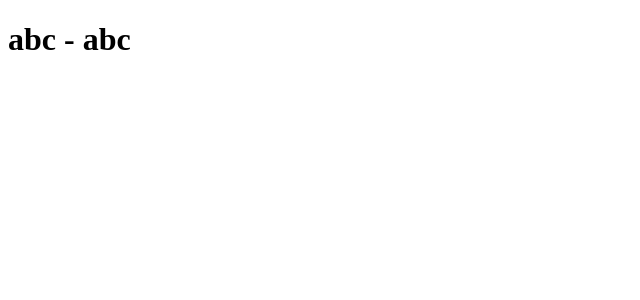
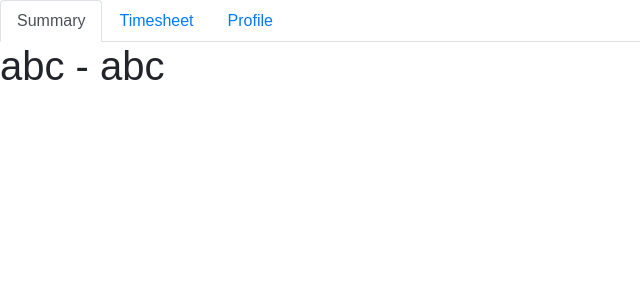
Before and after one commit to Emloyee-management/Timesheet-management-frontend, a React (Create React App) app: page /home in a window 1280 px wide. Shown: the top 300 px of the page, without its empty margins (0-640 px from the left). Built offline with nearby package versions, Linux system fonts and the light colour scheme.

Commit message:
finished the default homepage (2). The user can view the summary, time sheet, and profile modules by clicking tab

```diff
--- a/package.json
+++ b/package.json
@@ -11,14 +11,16 @@
     "@types/react": "^16.9.46",
     "@types/react-dom": "^16.9.8",
     "@types/react-router-dom": "^5.1.5",
+    "bootstrap": "^4.5.2",
     "node-sass": "^4.14.1",
     "react": "^16.13.1",
+    "react-bootstrap": "^1.3.0",
     "react-dom": "^16.13.1",
     "react-redux": "^7.2.1",
     "react-router-dom": "^5.2.0",
     "react-scripts": "3.4.3",
     "redux-thunk": "^2.3.0",
-    "typescript": "^3.7.5"
+    "typescript": "^3.9.7"
   },
   "scripts": {
     "start": "react-scripts start",
--- a/src/App.scss
+++ b/src/App.scss
@@ -1,4 +1,5 @@
 @import url("https://fonts.googleapis.com/css2?family=Roboto&display=swap");
+@import "~bootstrap/scss/bootstrap";
 
 $size__font--large: 36px;
 $size__font--regular: 18px;
@@ -86,3 +87,6 @@ p {
     color: $color--grey--light;
   }
 }
+
+@import './containers/LoginPage/style.scss';
+@import './containers/HomePage/style.scss';
--- a/src/App.tsx
+++ b/src/App.tsx
@@ -2,6 +2,7 @@ import React from "react";
 import RootRouter from "./RootRouter";
 import { Provider } from "react-redux";
 import store from "../src/store";
+import './App.scss';
 
 function App() {
   return (
--- a/src/RootRouter.tsx
+++ b/src/RootRouter.tsx
@@ -2,6 +2,8 @@ import React from "react";
 
 import { BrowserRouter, Route, Switch, Redirect } from "react-router-dom";
 import TemplatePage from "./containers/TemplatePage";
+import HomePage from "./containers/HomePage";
+import LoginPage from "./containers/LoginPage";
 
 type IRoutRouterProps = {};
 
@@ -18,7 +20,9 @@ class RootRouter extends React.Component<IRoutRouterProps, IRoutRouterState> {
     return (
       <BrowserRouter>
         <Switch>
-          <Route path="/" component={TemplatePage} />
+          <Route path="/template" component={TemplatePage} />
+          <Route path="/home" component={HomePage}/>
+          <Route path="/login" component={LoginPage}/>
         </Switch>
       </BrowserRouter>
     );
--- /dev/null
+++ b/src/containers/HomePage/index.tsx
@@ -0,0 +1,65 @@
+import React from "react";
+import { connect } from "react-redux";
+import { RouteComponentProps, withRouter } from "react-router-dom";
+import { bindActionCreators } from "redux";
+import { IStoreState } from "../../store/reducers";
+import { DispatchFunction } from "../../store";
+import { login } from "../../store/actions/session";
+import { Tabs, Tab } from 'react-bootstrap';
+import TemplatePage from "../TemplatePage";
+
+const mapStateToProps = (state: IStoreState) => ({ session: state.session });
+
+const mapDispatchToProps = (dispatch: DispatchFunction) =>
+  bindActionCreators({ login }, dispatch);
+
+type ITemplatePageProps = ReturnType<typeof mapStateToProps> &
+  ReturnType<typeof mapDispatchToProps> &
+  RouteComponentProps;
+
+const initialState = {
+    activeTab:"summary"
+};
+
+type ITemplatePageState = typeof initialState;
+
+class HomePage extends React.Component<
+  ITemplatePageProps,
+  ITemplatePageState
+> {
+  constructor(props: ITemplatePageProps) {
+    super(props);
+    this.state = initialState;
+  }
+
+  handleSelect = (selectedTab:any) =>{
+    // The active tab must be set into the state so that
+    // the Tabs component knows about the change and re-renders.
+    this.setState({
+      activeTab: selectedTab
+    });
+  }
+
+  render() {
+    return (
+      <>
+      <Tabs  activeKey={this.state.activeTab} onSelect={this.handleSelect}>
+      <Tab eventKey="summary" title="Summary">
+        <TemplatePage/>
+      </Tab>
+      <Tab eventKey="timesheet" title="Timesheet">
+        Timesheet
+      </Tab>
+
+      <Tab eventKey="profile" title="Profile">
+        Profile
+      </Tab>
+    </Tabs>
+      </>
+    );
+  }
+}
+
+export default withRouter(
+  connect(mapStateToProps, mapDispatchToProps)(HomePage)
+);
--- /dev/null
+++ b/src/containers/LoginPage/index.tsx
@@ -0,0 +1,53 @@
+import React from "react";
+import { connect } from "react-redux";
+import { RouteComponentProps, withRouter } from "react-router-dom";
+import { bindActionCreators } from "redux";
+import { IStoreState } from "../../store/reducers";
+import { DispatchFunction } from "../../store";
+import { login } from "../../store/actions/session";
+import TemplatePage from "../TemplatePage";
+
+const mapStateToProps = (state: IStoreState) => ({ session: state.session });
+
+const mapDispatchToProps = (dispatch: DispatchFunction) =>
+  bindActionCreators({ login }, dispatch);
+
+type ITemplatePageProps = ReturnType<typeof mapStateToProps> &
+  ReturnType<typeof mapDispatchToProps> &
+  RouteComponentProps;
+
+const initialState = {
+    activeTab:1
+};
+
+type ITemplatePageState = typeof initialState;
+
+class LoginPage extends React.Component<
+  ITemplatePageProps,
+  ITemplatePageState
+> {
+  constructor(props: ITemplatePageProps) {
+    super(props);
+    this.state = initialState;
+  }
+
+  handleSelect = (selectedTab:any) =>{
+    // The active tab must be set into the state so that
+    // the Tabs component knows about the change and re-renders.
+    this.setState({
+      activeTab: selectedTab
+    });
+  }
+
+  render() {
+    return (
+      <>
+     <h1>LoginPage!</h1>
+      </>
+    );
+  }
+}
+
+export default withRouter(
+  connect(mapStateToProps, mapDispatchToProps)(LoginPage)
+);
```
Also changed, not shown: src/containers/HomePage/style.scss (added), src/containers/LoginPage/style.scss (added), 1 other file (tests, documents, lock files or other folders).
